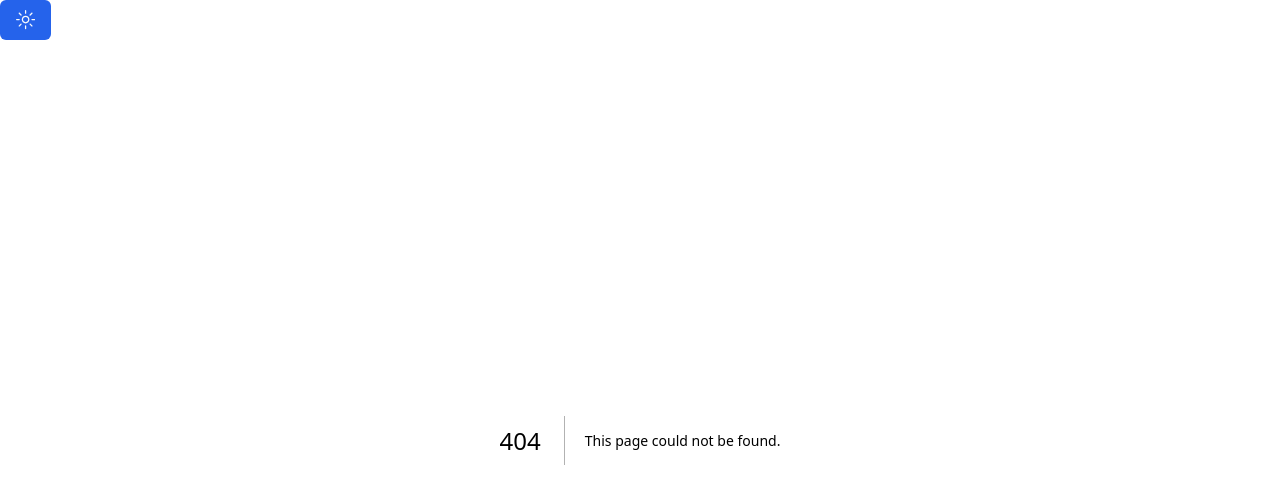
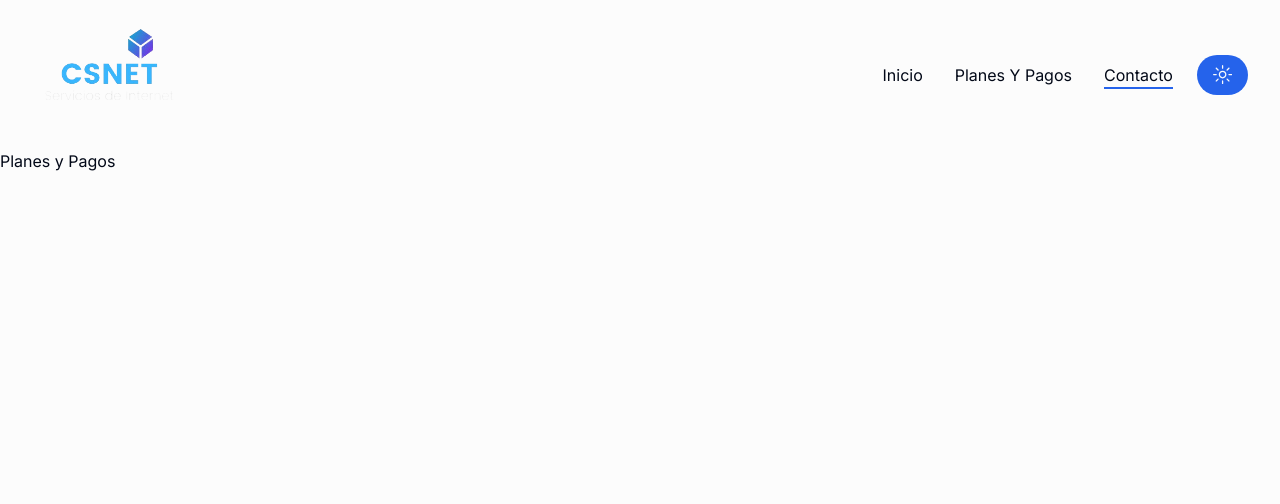
Before and after one commit to gerardo-linares/web-csnet, a Next.js app: page /contact in a window 1280 px wide. Before the commit this address had no page. Shown: the top 504 px of the page. Built offline with nearby package versions, Linux system fonts and the light colour scheme.

Commit message:
Add header

```diff
--- /dev/null
+++ b/app/contact/page.jsx
@@ -0,0 +1,7 @@
+import React from "react";
+
+const Payments = () => {
+  return <div>Planes y Pagos</div>;
+};
+
+export default Payments;
--- a/app/globals.css
+++ b/app/globals.css
@@ -6,7 +6,7 @@
 
 @layer base {
   :root {
-    --background: 0 0% 100%;
+    --background: 0 0% 99%;
     --foreground: 222.2 84% 4.9%;
     --card: 0 0% 100%;
     --card-foreground: 222.2 84% 4.9%;
--- /dev/null
+++ b/app/payments/page.jsx
@@ -0,0 +1,7 @@
+import React from "react";
+
+const Contact = () => {
+  return <div>Contacto</div>;
+};
+
+export default Contact;
--- a/components/Header.jsx
+++ b/components/Header.jsx
@@ -1,11 +1,51 @@
+"use client";
+import React, { useState, useEffect } from "react";
+// components
+import Logo from "./Logo";
 import ThemeToggler from "./ThemeToggler";
+import Nav from "./Nav";
+import MobileNav from "./MobileNav";
+import { usePathname } from "next/navigation";
 
-const Header = () => {
+function Header() {
+  const [header, setHeader] = useState(false);
+  const pathname = usePathname();
+
+  useEffect(() => {
+    const scrollYPos = window.addEventListener("scroll", () => {
+      window.scrollY > 50 ? setHeader(true) : setHeader(false);
+    });
+    //remove evento
+    return () => window.removeEventListener("scroll", scrollYPos);
+  });
   return (
-    <header>
-      <ThemeToggler />
+    <header
+      className={`${
+        header
+          ? "py-4 bg-white shadow-lg dark:bg-accent"
+          : "py-6 dark: bg-transparent"
+      } sticky top-0 z-30 transition-all ${pathname === "/"}`}
+    >
+      <div className="container mx-auto">
+        <div className="flex justify-between items-center">
+          <Logo />
+          <div className="flex items-center gap-x-6">
+            {/* nav */}
+            <Nav
+              containerStyles="hidden xl:flex gap-x-8 items-center"
+              linkStyles="relative hover:text-primary trasition-all"
+              underlineStyles="absolute left-0 top-full h-[2px] bg-primary w-full"
+            />
+
+            <ThemeToggler />
+            <div className="xl:hidden">
+              <MobileNav />
+            </div>
+          </div>
+        </div>
+      </div>
     </header>
   );
-};
+}
 
 export default Header;
--- /dev/null
+++ b/components/Logo.jsx
@@ -0,0 +1,12 @@
+import Link from "next/link";
+import Image from "next/image";
+
+const Logo = () => {
+  return (
+    <Link href="/">
+      <Image src="/logo.png" width={154} height={44} priority alt="Logotipo" />
+    </Link>
+  );
+};
+
+export default Logo;
--- /dev/null
+++ b/components/MobileNav.jsx
@@ -0,0 +1,30 @@
+import { Sheet, SheetContent, SheetTrigger } from "./ui/sheet";
+import { AlignJustify } from "lucide-react";
+
+import Nav from "./Nav";
+import Logo from "./Logo";
+import Socials from "./Socials";
+
+const MobileNav = () => {
+  return (
+    <Sheet>
+      <SheetTrigger asChild>
+        <AlignJustify className="cursos-pointer" />
+      </SheetTrigger>
+      <SheetContent>
+        <div className="flex flex-col items-center justify-between h-full py-8">
+          <div className="flex flex-col items-center gap-y-32">
+            <Logo />
+            <Nav
+              containerStyles="flex flex-col items-center gap-y-6"
+              linkStyles="text-2xl"
+            />
+          </div>
+          <Socials containerStyles="flex gap-x-4" iconsStyles="text-2xl" />
+        </div>
+      </SheetContent>
+    </Sheet>
+  );
+};
+
+export default MobileNav;
--- /dev/null
+++ b/components/Nav.jsx
@@ -0,0 +1,39 @@
+//link de next js
+import Link from "next/link";
+import { usePathname } from "next/navigation";
+//framer motion
+import { motion } from "framer-motion";
+const links = [
+  { path: "/", name: "Inicio" },
+  { path: "/payments", name: "Planes y Pagos" },
+  { path: "/contact", name: "Contacto" },
+];
+const Nav = ({ containerStyles, linkStyles, underlineStyles }) => {
+  const path = usePathname();
+  return (
+    <nav className={`${containerStyles}`}>
+      {links.map((link, index) => {
+        return (
+          <Link
+            href={link.path}
+            key={index}
+            className={`capitalize ${linkStyles}`}
+          >
+            {link.path === path && (
+              <motion.span
+                initial={{ y: "-100%" }}
+                animate={{ y: 0 }}
+                transition={{ type: "tween" }}
+                layoutId="underline"
+                className={`${underlineStyles}`}
+              />
+            )}
+            {link.name}
+          </Link>
+        );
+      })}
+    </nav>
+  );
+};
+
+export default Nav;
--- /dev/null
+++ b/components/Socials.jsx
@@ -0,0 +1,44 @@
+"use client";
+
+import Link from "next/link";
+import {
+  RiLinkedinFill,
+  RiGithubFill,
+  RiInstagramFill,
+  RiFacebookFill,
+} from "react-icons/ri";
+
+const icons = [
+  {
+    path: "/",
+    name: <RiGithubFill />,
+  },
+  {
+    path: "/",
+    name: <RiLinkedinFill />,
+  },
+  {
+    path: "/",
+    name: <RiInstagramFill />,
+  },
+  {
+    path: "/",
+    name: <RiFacebookFill />,
+  },
+];
+
+const Socials = ({ containerStyles, iconsStyles }) => {
+  return (
+    <div className={`${containerStyles}`}>
+      {icons.map((icon, index) => {
+        return (
+          <Link href={icon.path} key={index}>
+            <div className={`${iconsStyles}`}>{icon.name}</div>
+          </Link>
+        );
+      })}
+    </div>
+  );
+};
+
+export default Socials;
--- a/components/ThemeToggler.jsx
+++ b/components/ThemeToggler.jsx
@@ -8,7 +8,10 @@
   const { theme, setTheme } = useTheme();
   return (
     <div>
-      <Button onClick={() => setTheme(theme === "dark" ? "light" : "dark")}>
+      <Button
+        className="rounded-full"
+        onClick={() => setTheme(theme === "dark" ? "light" : "dark")}
+      >
         <SunIcon className="h-[1.2rem] w-[1.2rem] rotate-0 scale-100 transition-all dark:-rotate-90 dark:scale-0" />
         <MoonIcon className="absolute h-[1.2rem] w-[1.2rem] rotate-90 scale-0 transition-all dark:rotate-0 dark:scale-100" />
       </Button>
```
Also changed, not shown: public/logo.png (added), public/logo.svg (added).
